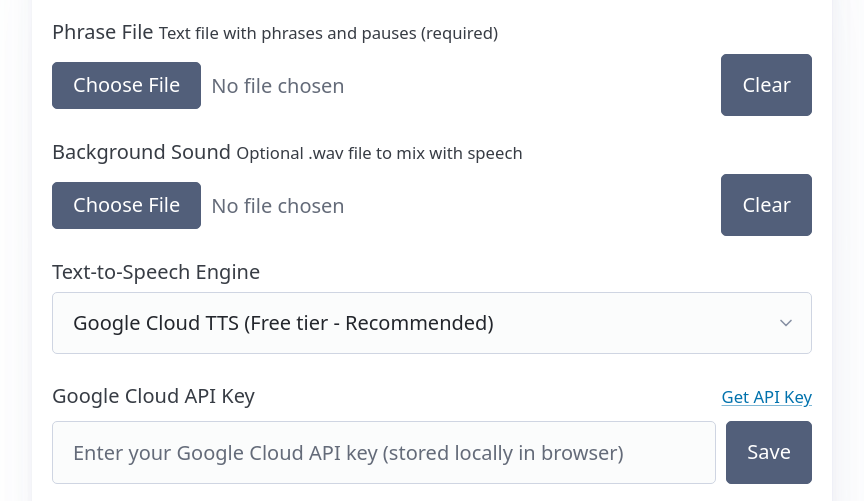
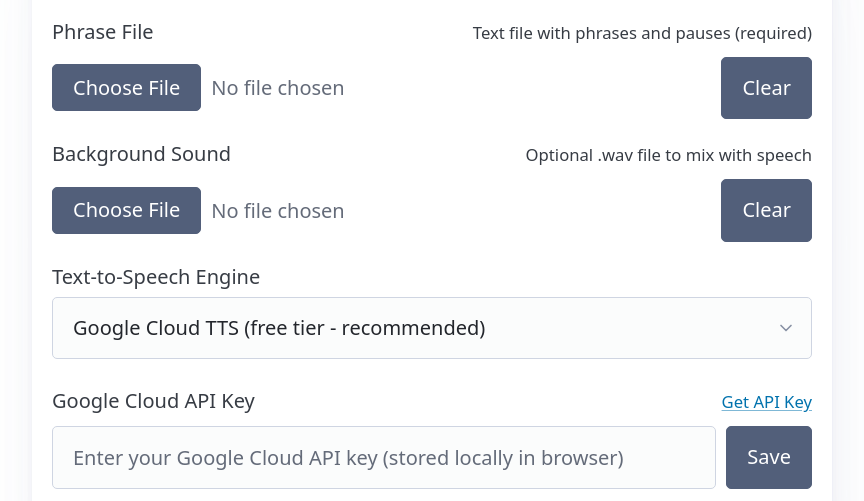
Before and after one commit to jeffwright13/apg-web, a website with bundled scripts: page index.html in a window 1280 px wide. Shown: the part 266-767 px from the top of the page, without its empty margins (208-1072 px from the left). Built offline with nearby package versions, Linux system fonts and the light colour scheme.

Commit message:
Improve UI layout: match button heights, separate and right-align label descriptions

```diff
--- a/index.html
+++ b/index.html
@@ -58,36 +58,39 @@
 
           <form id="apg-form">
             <!-- Phrase File -->
-            <label for="phrase-file">
-              Phrase File
+            <div style="display: flex; justify-content: space-between; align-items: baseline; margin-bottom: 0.5rem;">
+              <label for="phrase-file" style="margin-bottom: 0;">
+                Phrase File
+              </label>
               <small>Text file with phrases and pauses (required)</small>
-            </label>
-            <div style="display: flex; gap: 0.5rem; align-items: center">
+            </div>
+            <div style="display: flex; gap: 0.5rem; align-items: stretch">
               <input
                 type="file"
                 id="phrase-file"
                 name="phrase-file"
                 accept=".txt"
-                required
                 style="flex: 1"
               />
               <button
                 type="button"
                 id="clear-phrase-btn"
                 class="secondary"
-                style="flex: 0 0 auto"
+                style="flex: 0 0 auto; height: auto;"
                 title="Clear phrase file"
               >
                 Clear
               </button>
             </div>
 
-            <!-- Sound File -->
-            <label for="sound-file">
-              Background Sound
+            <!-- Background Sound -->
+            <div style="display: flex; justify-content: space-between; align-items: baseline; margin-bottom: 0.5rem;">
+              <label for="sound-file" style="margin-bottom: 0;">
+                Background Sound
+              </label>
               <small>Optional .wav file to mix with speech</small>
-            </label>
-            <div style="display: flex; gap: 0.5rem; align-items: center">
+            </div>
+            <div style="display: flex; gap: 0.5rem; align-items: stretch">
               <input
                 type="file"
                 id="sound-file"
@@ -99,7 +102,7 @@
                 type="button"
                 id="clear-sound-btn"
                 class="secondary"
-                style="flex: 0 0 auto"
+                style="flex: 0 0 auto; height: auto;"
                 title="Clear background sound file"
               >
                 Clear
@@ -111,16 +114,16 @@
               Text-to-Speech Engine
               <select id="tts-engine" name="tts-engine">
                 <option value="google-cloud">
-                  Google Cloud TTS (Free tier - Recommended)
+                  Google Cloud TTS (free tier - recommended)
                 </option>
                 <option value="web-speech">
-                  Web Speech API (Free - Playback only, browser-dependent)
+                  Web Speech API (free - playback only, browser-dependent)
                 </option>
                 <option value="gtts" disabled>
-                  Google Translate TTS (Coming soon - requires backend)
+                  Google Translate TTS (legacy feaure - coming soon)
                 </option>
                 <option value="elevenlabs" disabled>
-                  ElevenLabs (Premium - Coming soon)
+                  ElevenLabs (premium feature - coming soon)
                 </option>
               </select>
             </label>
```
